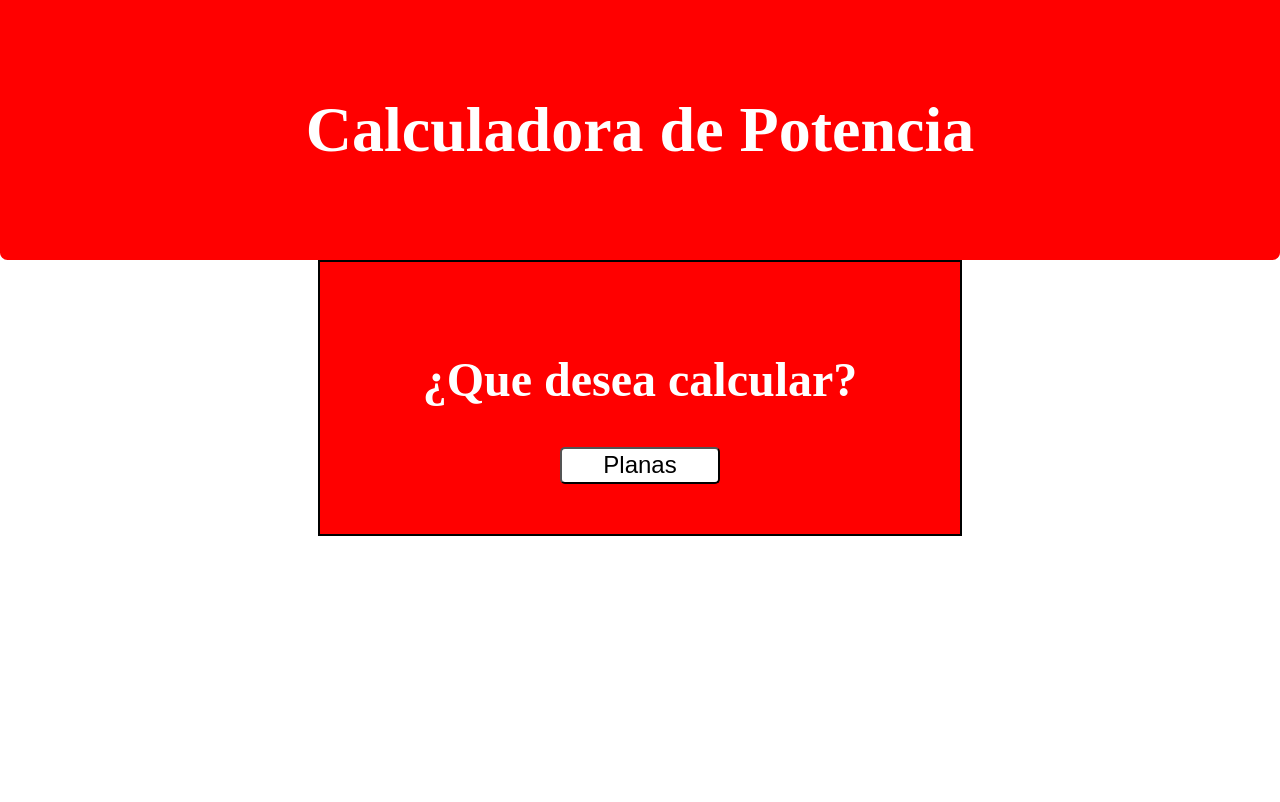
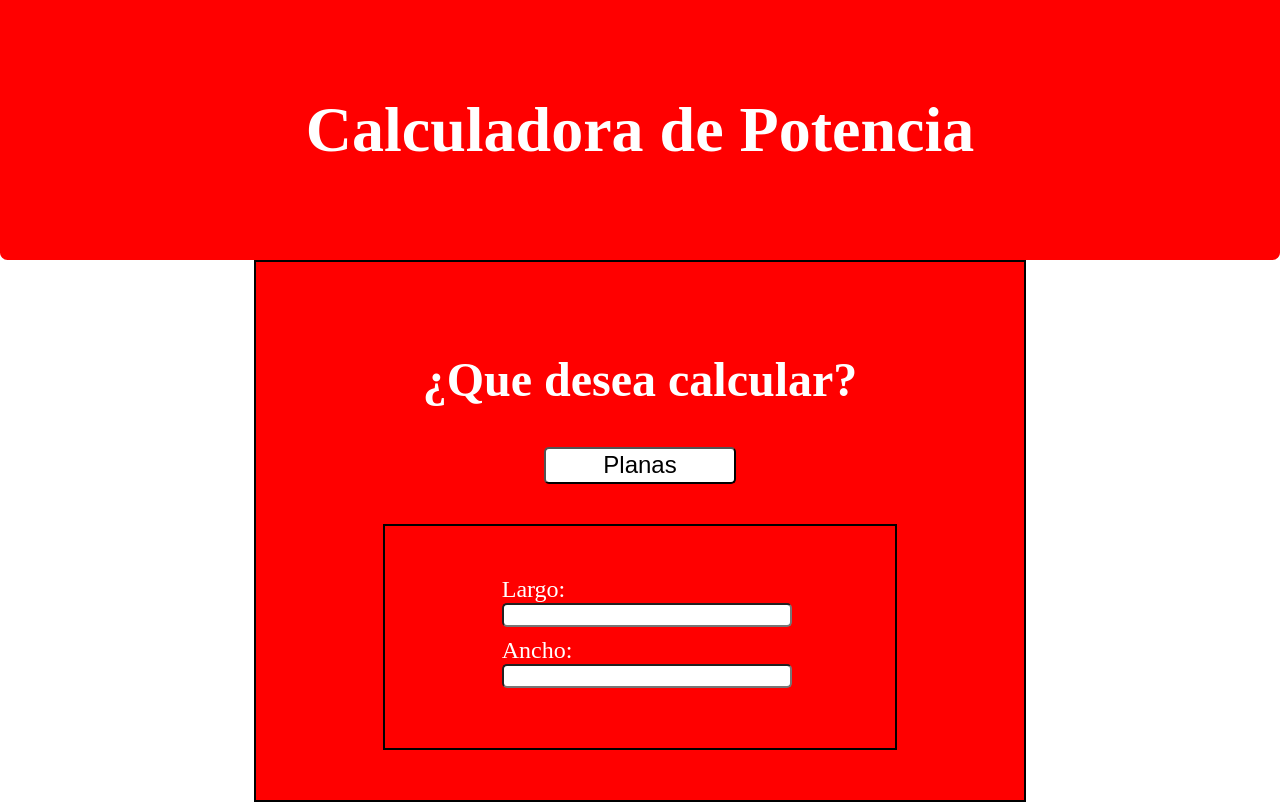
Before and after one commit to cfagomez/calculadora-potencia, a React (Vite) app: page / in a window 1280 px wide. Built offline with nearby package versions, Linux system fonts and the light colour scheme.

Commit message:
formulario

```diff
--- a/src/App.jsx
+++ b/src/App.jsx
@@ -1,3 +1,5 @@
+import Formulario from "./components/Formulario"
+
 function App() {
 
   return (
@@ -5,9 +7,14 @@ function App() {
       <header>
         <h1>Calculadora de Potencia</h1>
       </header>
-      <main>
-        <h2>¿Que desea calcular?</h2>
-        <button className="button">Planas</button>
+      <main className="container">
+        <div>
+          <h2>¿Que desea calcular?</h2>
+          <button className="button">Planas</button>
+        </div>
+        <div className="form-container">
+          <Formulario />
+        </div>
       </main>
     </>
   )
--- /dev/null
+++ b/src/components/Formulario.jsx
@@ -0,0 +1,18 @@
+import React from 'react'
+
+const Formulario = () => {
+  return (
+    <form className='container'>
+        <div className='campo'>
+            <label>Largo:</label>
+            <input type="text" />
+        </div>
+        <div className='campo'>
+            <label>Ancho:</label>
+            <input type="text" />
+        </div>
+    </form>
+  )
+}
+
+export default Formulario
--- a/src/index.css
+++ b/src/index.css
@@ -1,5 +1,11 @@
 body {
   margin: 0;
+  box-sizing: border-box;
+}
+
+.container {
+  width: 60%;
+  margin: auto;
 }
 
 /* HEADER */
@@ -25,7 +31,6 @@ header h1 {
 
 main {
 
-  margin: 0 auto;
   border: 2.5px solid black;
   padding: 50px 0;
   background-color: red;
@@ -52,3 +57,38 @@ main h2 {
   width: 25%;
 
 }
+
+/* FORMULARIO */
+
+form {
+
+  border: 2px black solid;
+  padding: 50px 25px;
+  color: white;
+  font-size: 1.5rem;
+  text-align: left;
+
+}
+
+input[type="text"] {
+
+  padding: 2.5px 5px;
+  border-radius: 5px;
+  display: block;
+  width: 100%;
+
+}
+
+.form-container {
+
+  margin-top: 40px;
+
+}
+
+.campo {
+
+  width: 60%;
+  margin: auto;
+  margin-bottom: 10px;
+
+}
```
